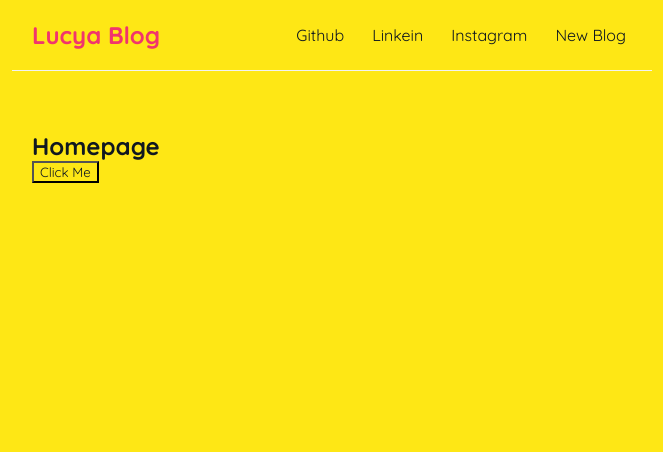
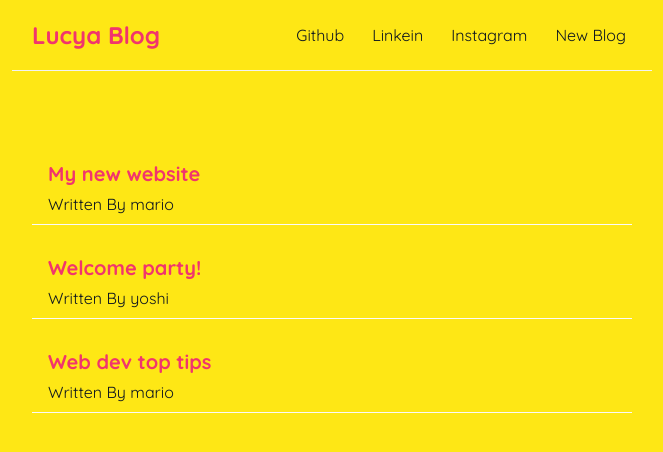
Before and after one commit to Lucy-okoth/Lucya_blog, a React (Create React App) app: page / in a window 1280 px wide. Shown: the top 452 px of the page, without its empty margins (308-971 px from the left). Built offline with nearby package versions, Linux system fonts and the light colour scheme.

Commit message:
Added styling

```diff
--- a/src/Home.jsx
+++ b/src/Home.jsx
@@ -1,12 +1,20 @@
+import { useState } from "react";
 const Home = () => {
-    const handleClick = () => {
-        console.log('Welcome to my blog');
+   const [blogs, setBlogs] = useState([
+    { title: 'My new website', body: 'lorem ipsum...', author: 'mario', id: 1 },
+    { title: 'Welcome party!', body: 'lorem ipsum...', author: 'yoshi', id: 2 },
+    { title: 'Web dev top tips', body: 'lorem ipsum...', author: 'mario', id: 3 }
 
-    };
+   ]);
     return (
         <div className="home">
-            <h2>Homepage</h2>
-            <button onClick={handleClick}>Click Me</button>
+            {blogs.map((blog) => (
+                <div className="blog-preview" key={blog.id}>
+                <h2>{ blog.title }</h2>
+                <p>Written By {blog.author}</p>
+                </div>
+
+            ))}
         </div>
      );
 }
--- a/src/index.css
+++ b/src/index.css
@@ -34,3 +34,21 @@
   margin: 40px auto;
   padding: 20px;
 }
+
+/* blog preview /list */
+
+.blog-preview {
+  padding: 10px 16px;
+  margin: 20px 0;
+  border-bottom: 1px solid#fafafa;
+}
+
+.blog-preview:hover {
+  box-shadow: 1px 3px 5px rgba(0,0,0,1);
+}
+
+.blog-preview h2{
+  font-size: 20px;
+  color: #f1356d;
+  margin-bottom: 8px;
+}
```
